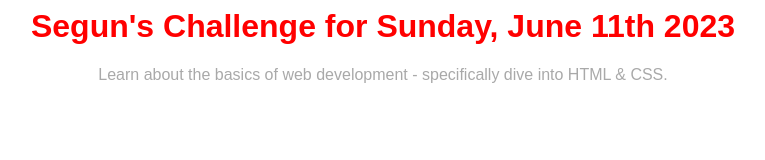
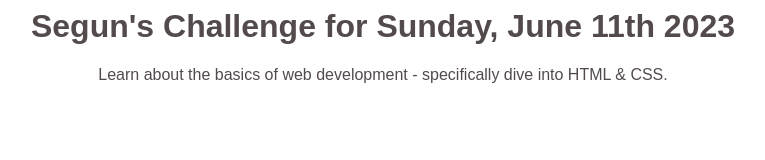
Before and after one commit to lawalsegun2025/100_days_of_code_web_development, a plain HTML site: page day_01/index.html in a window 1280 px wide. Shown: the whole page, without its empty margins (257-1022 px from the left). Drawn offline with Linux system fonts and the light colour scheme.

Commit message:
added color

```diff
--- a/day_01/index.html
+++ b/day_01/index.html
@@ -1,2 +1,2 @@
-<h1 style="font-family: sans-serif; text-align: center; color: red;">Segun's Challenge for Sunday, June 11th 2023</h1>
-<p style="font-family: sans-serif; text-align: center; color: darkgray;">Learn about the basics of web development - specifically dive into HTML & CSS.</p>
+<h1 style="font-family: sans-serif; text-align: center; color: rgb(83, 75, 75);">Segun's Challenge for Sunday, June 11th 2023</h1>
+<p style="font-family: sans-serif; text-align: center; color: rgb(83, 75, 75);">Learn about the basics of web development - specifically dive into HTML & CSS.</p>
```
